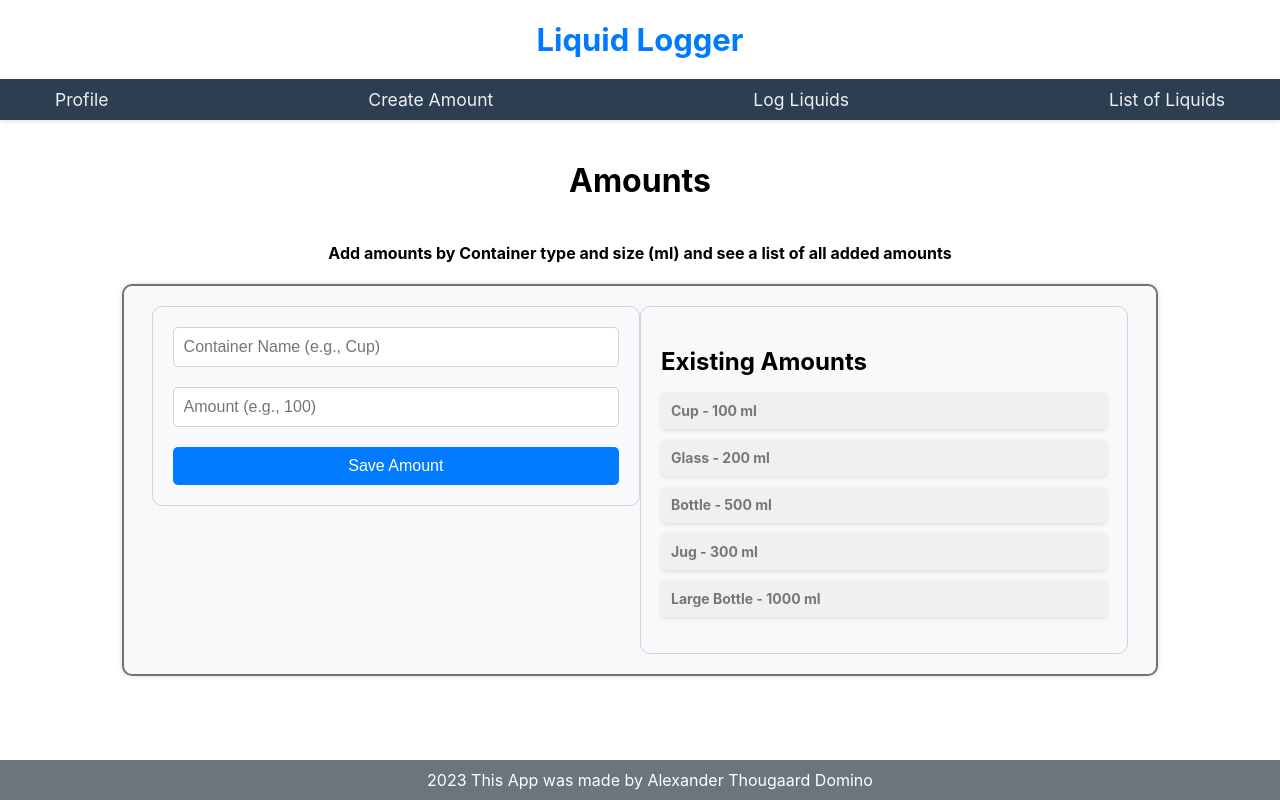
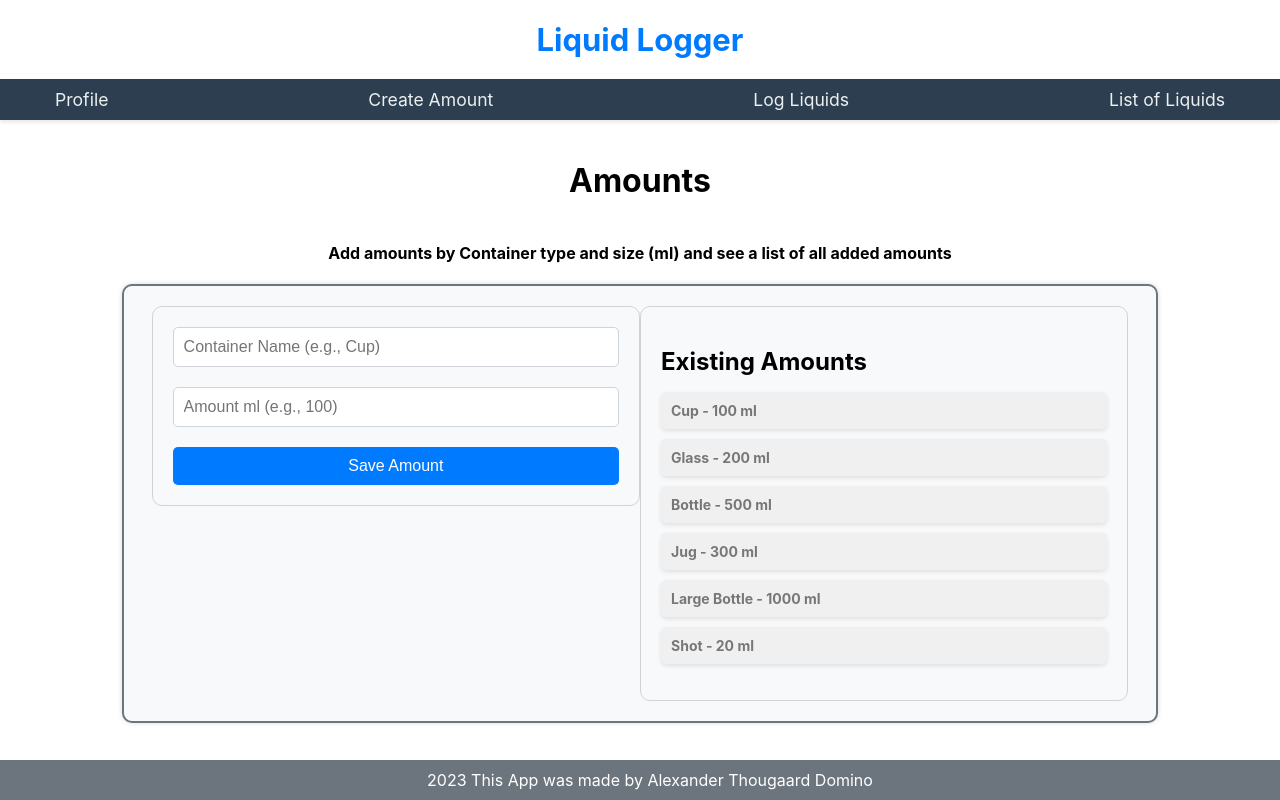
Before and after one commit to Alexanderdomino/FEDExam_React, a React (Create React App) app: page /amount in a window 1280 px wide. Built offline with nearby package versions, Linux system fonts and the light colour scheme; data requests are answered from the project's data file.

Commit message:
crocodile done

```diff
--- a/src/Components/CreateAmount/CreateAmount.js
+++ b/src/Components/CreateAmount/CreateAmount.js
@@ -57,7 +57,7 @@ function CreateAmount() {
                     />
                     <input
                         type="number"
-                        placeholder="Amount (e.g., 100)"
+                        placeholder="Amount ml (e.g., 100)"
                         value={amountml}
                         onChange={e => setAmountML(e.target.value)}
                         required
--- a/src/Components/NavBar/NavBar.js
+++ b/src/Components/NavBar/NavBar.js
@@ -10,7 +10,6 @@ function Navbar() {
                 <li><Link to="/amount">Create Amount</Link></li>
                 <li><Link to="/log">Log Liquids</Link></li>
                 <li><Link to="/list">List of Liquids</Link></li>
-
             </ul>
         </nav>
     );
--- a/src/db/db.json
+++ b/src/db/db.json
@@ -24,11 +24,16 @@
       "amountName": "Large Bottle",
       "amountml": "1000",
       "id": 6
+    },
+    {
+      "amountName": "Shot",
+      "amountml": "20",
+      "id": 7
     }
   ],
   "profile": {
-    "name": "Muddi Fra Bæst",
-    "dailyFluidAmount": "4000"
+    "name": "Alexander",
+    "dailyFluidAmount": "2000"
   },
   "intakes": [
     {
@@ -62,6 +67,14 @@
       "amountml": 1000,
       "type": "Juice",
       "id": 4
+    },
+    {
+      "date": "23.6.2023",
+      "time": "1:51",
+      "amountName": "Shot",
+      "amountml": 20,
+      "type": "Jacobsen IPA",
+      "id": 5
     }
   ]
 }
```
